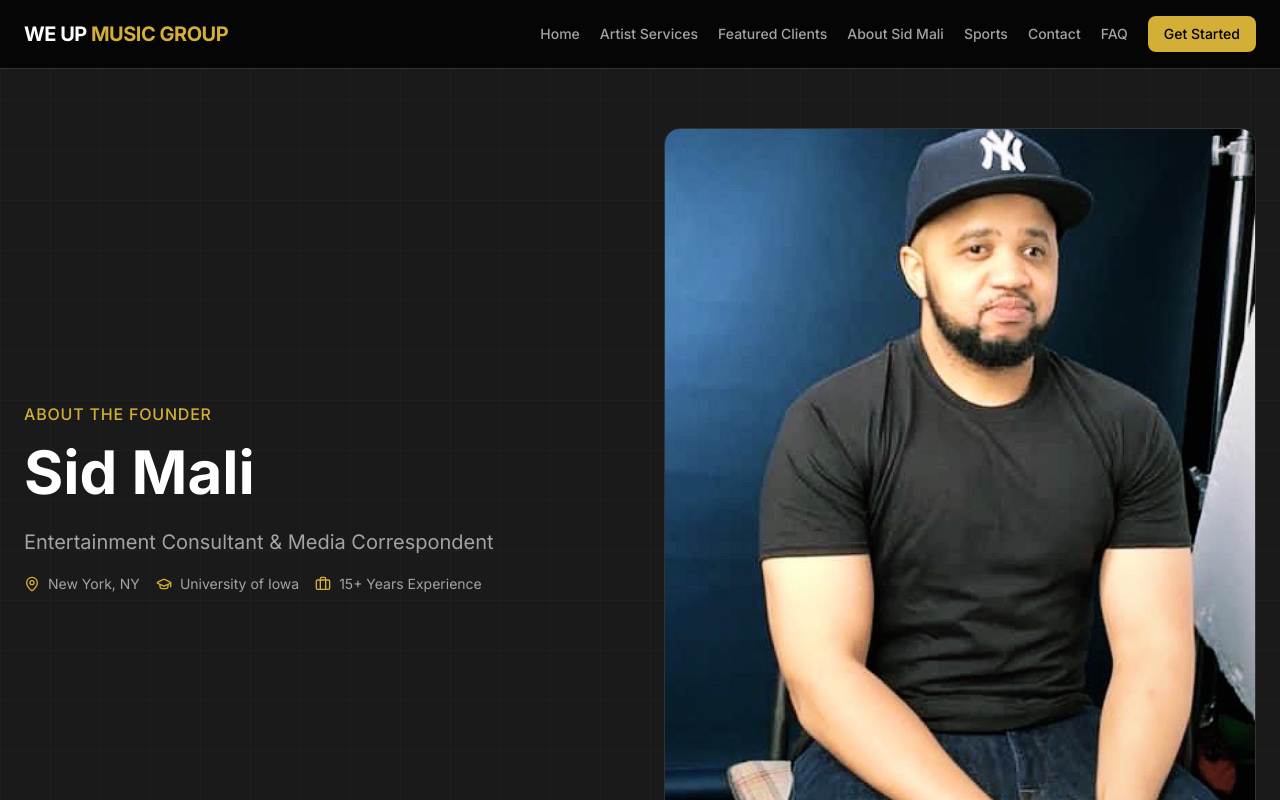
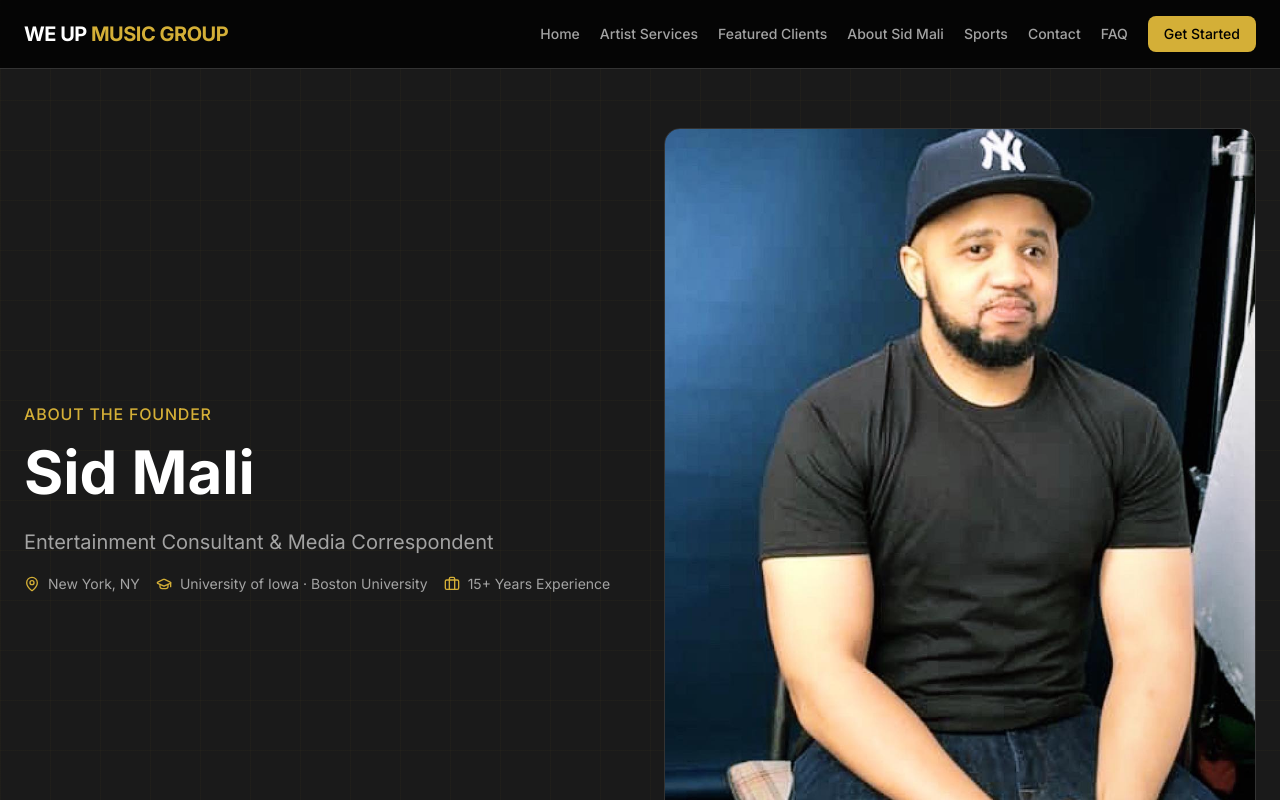
Before and after one commit to diamitani/music-label-template, a Next.js app: page /about in a window 1280 px wide. Shown: the top 800 px of the page. Built offline with nearby package versions, Linux system fonts and the light colour scheme.

Commit message:
Add Boston University to school line on About page

```diff
--- a/app/about/page.tsx
+++ b/app/about/page.tsx
@@ -100,7 +100,7 @@ export default function AboutPage() {
                 </span>
                 <span className="flex items-center gap-2">
                   <GraduationCap size={16} className="text-primary" />
-                  University of Iowa
+                  University of Iowa · Boston University
                 </span>
                 <span className="flex items-center gap-2">
                   <Briefcase size={16} className="text-primary" />
```
